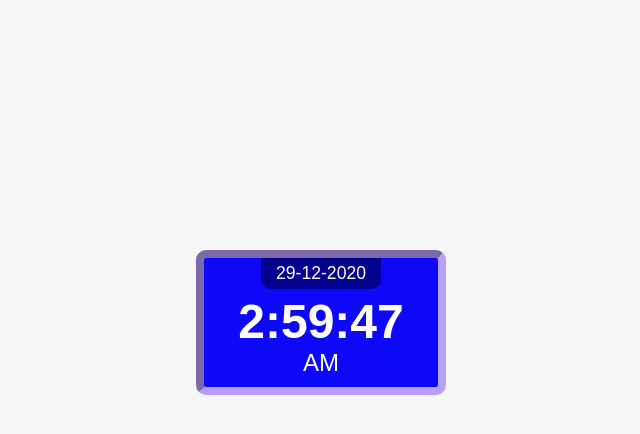
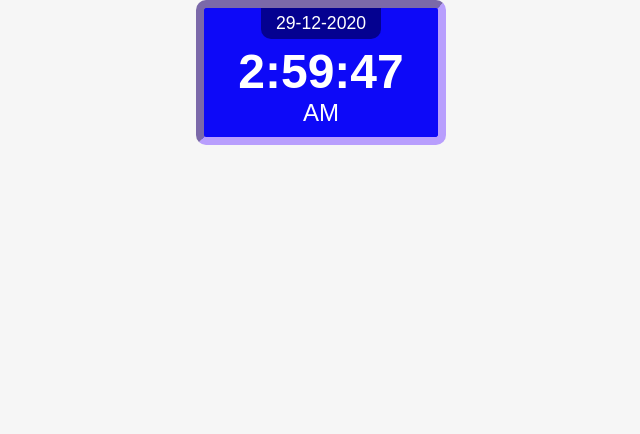
Before and after one commit to frankiefab100/Digital-Clock, a plain HTML site: page index.html in a window 1280 px wide. Shown: the whole page, without its empty margins (319-959 px from the left). Drawn offline with Linux system fonts and the light colour scheme.

Commit message:
Update style.css
Update style

```diff
--- a/css/style.css
+++ b/css/style.css
@@ -8,6 +8,13 @@ body {
   background-color: #f6f6f6;
   color: #222;
   font-family: "Montserrat", sans-serif;
+  display: flex;
+
+  flex-direction: column;
+
+  justify-content: center;
+
+  align-items: center;
 }
 
 .clock {
@@ -20,7 +27,7 @@ body {
   flex-direction: column;
   justify-content: center;
   align-items: center;
-  margin: 250px auto 0;
+  margin:0 auto;
   width: 250px;
   text-align: center;
 }
```
